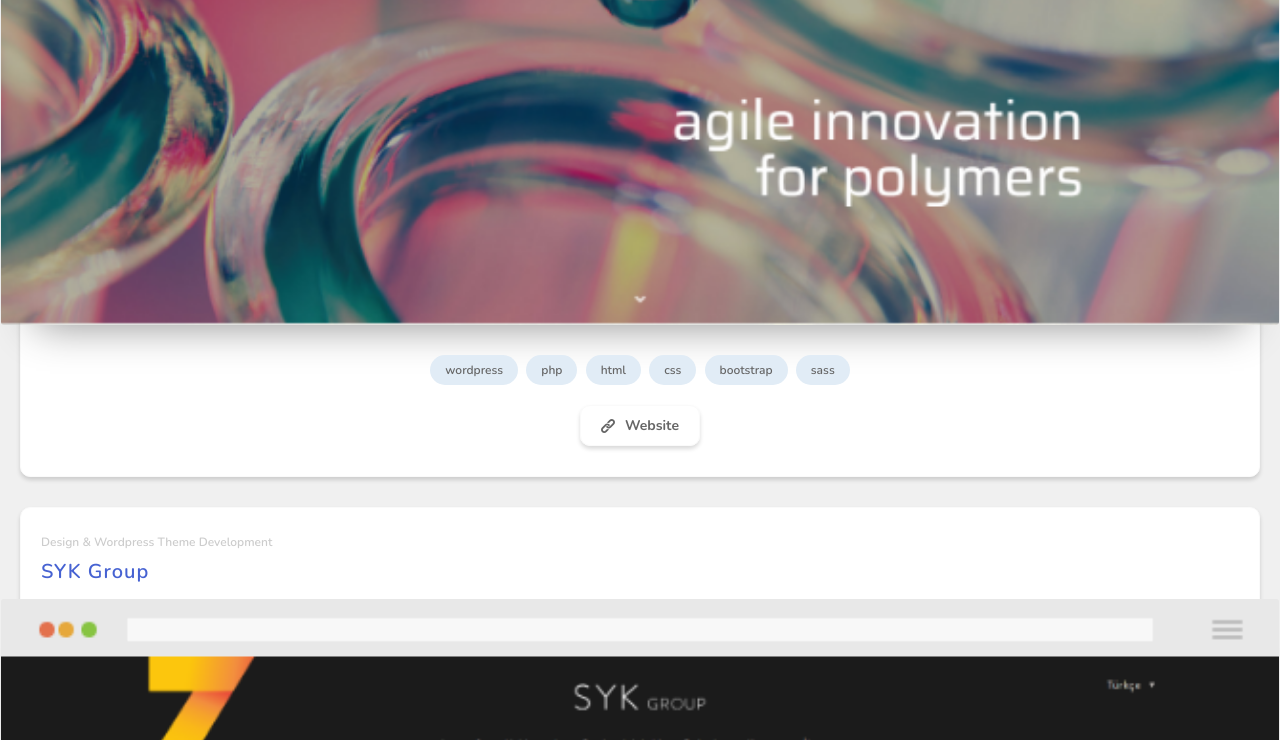
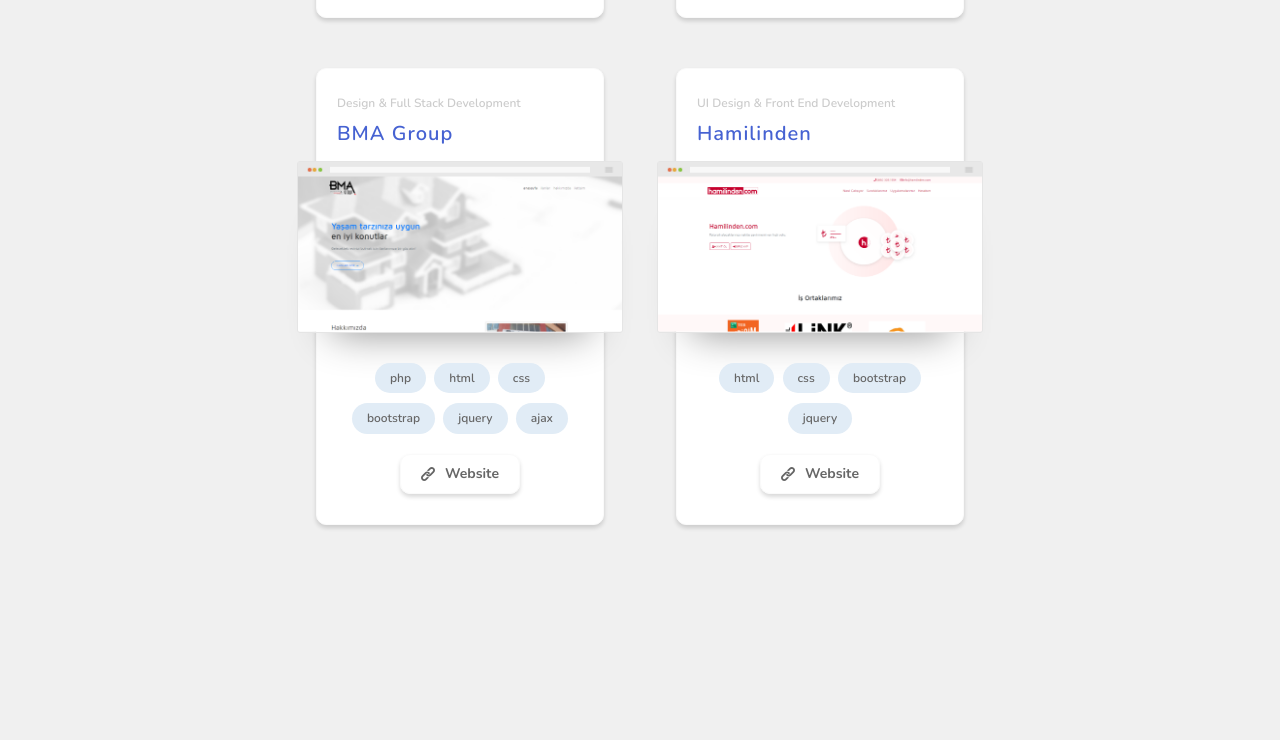
Before and after one commit to salihfidan/portfolio, a website: page index.html in a window 1280 px wide. Shown: the part 1480-2220 px from the top of the page. After the commit the page ends 2105 px from the top, so only its background shows below. Drawn offline with nearby package versions, Linux system fonts and the light colour scheme.

Commit message:
Responsive features for bigger screens

```diff
--- a/sass/_components.scss
+++ b/sass/_components.scss
@@ -38,6 +38,35 @@
   border-radius: 1rem;
   box-shadow: 0 .3rem .4rem rgba(0, 0, 0, .15);
 
+  @media (min-width: 425px) {
+    width: 80%;
+    margin-bottom: 5rem;
+  }
+
+  @media (min-width: 768px) {
+    width: 40%;
+    margin-right: 10%;
+  }
+
+  &:nth-child(2n) {
+    @media (min-width: 768px) and (max-width: 1439.9px) {
+      margin-right: 0;
+    }
+  }
+
+  @media (min-width: 1440px) {
+    width: 26%;
+    margin-right: 7%;
+  }
+
+  &:nth-child(3n)
+  &:last-child {
+    @media (min-width: 1440px) {
+      margin-right: 0;
+    }
+  }
+
+
   &__header {}
 
   &__header-text {
@@ -51,6 +80,7 @@
     margin-top: 1rem;
     margin-left: -4rem;
     border-radius: .3rem;
+    border: 1px solid var(--color-light);
     box-shadow: 0 3.5rem 4rem -3.5rem rgba(0, 0, 0, .45);
   }
 
--- a/sass/_layout.scss
+++ b/sass/_layout.scss
@@ -7,7 +7,7 @@
   height: 100vh;
   padding: 0 2rem;
 
-  @media (min-width: 425px){
+  @media (min-width: 425px) {
     padding: 0;
   }
 
@@ -46,6 +46,9 @@
 }
 
 .portfolio {
+  display: flex;
+  flex-direction: column;
+  align-items: center;
   padding: 5rem 2rem;
 
   &__header {
@@ -53,10 +56,23 @@
     margin-bottom: 10rem;
   }
 
-  &__header-text {
-  }
+  &__header-text {}
 
   &__list {
+    display: flex;
+    flex-direction: column;
+    align-items: center;
 
+    @media (min-width: 768px) {
+      max-width: 72rem;
+      flex-direction: row;
+      flex-wrap: wrap;
+      align-items: unset;
+      justify-content: center;
+    }
+
+    @media (min-width: 1440px) {
+      max-width: 114rem;
+    }
   }
 }
```
Also changed, not shown: css/style.min.css.
